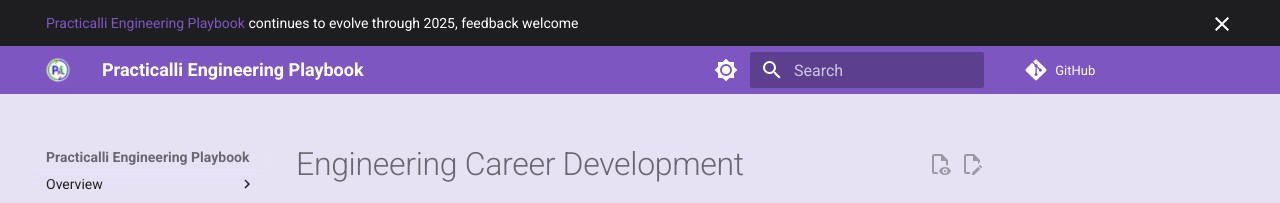
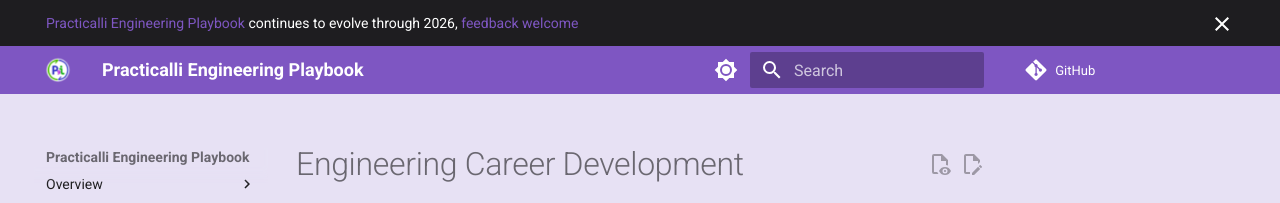
Before and after one commit to practicalli/engineering-playbook, an MkDocs documentation site: the page built from docs/careers/index.md, in a window 1280 px wide and 1018 px high. Shown: the top 203 px of the window. Built offline with MkDocs 1.6.1 and Material for MkDocs 9.7.7, drawn with Linux system fonts in a browser that asks for light colours; plug-ins that fetch from the network failed and are left out; comment, search, counter and statistics services are not loaded.

Commit message:
overrides: 2026 update announcement with feedback link

```diff
--- a/overrides/main.html
+++ b/overrides/main.html
@@ -11,6 +11,6 @@
 <!-- Content -->
 {% block announce %}
 
-<a href="https://practical.li/engineering-playbook">Practicalli Engineering Playbook</a> continues to evolve through 2025, feedback welcome
+<a href="https://practical.li/engineering-playbook">Practicalli Engineering Playbook</a> continues to evolve through 2026, <a href="https://practical.li/contributing" target="_blank">feedback welcome</a>
 
 {% endblock %}
```
